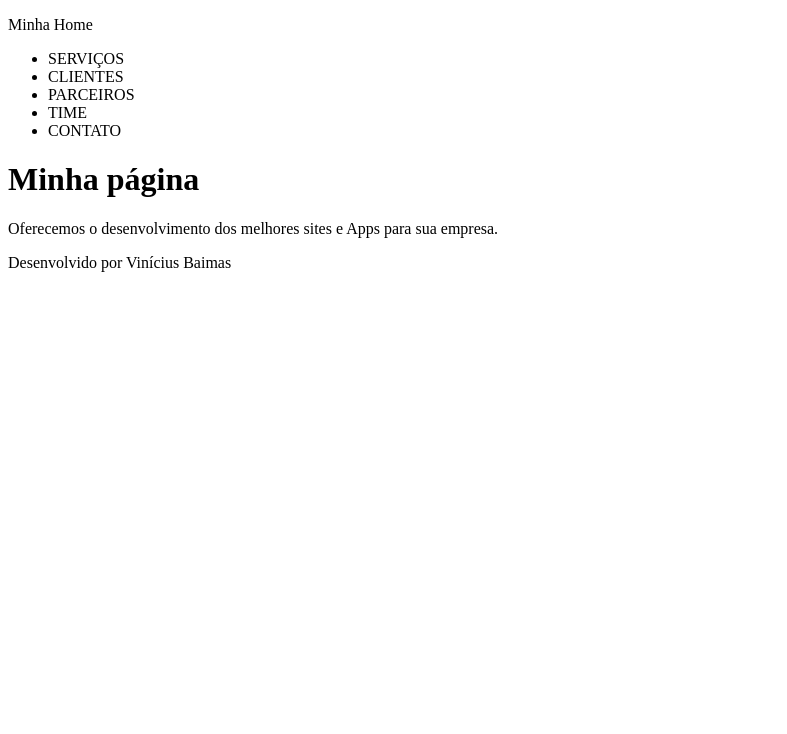
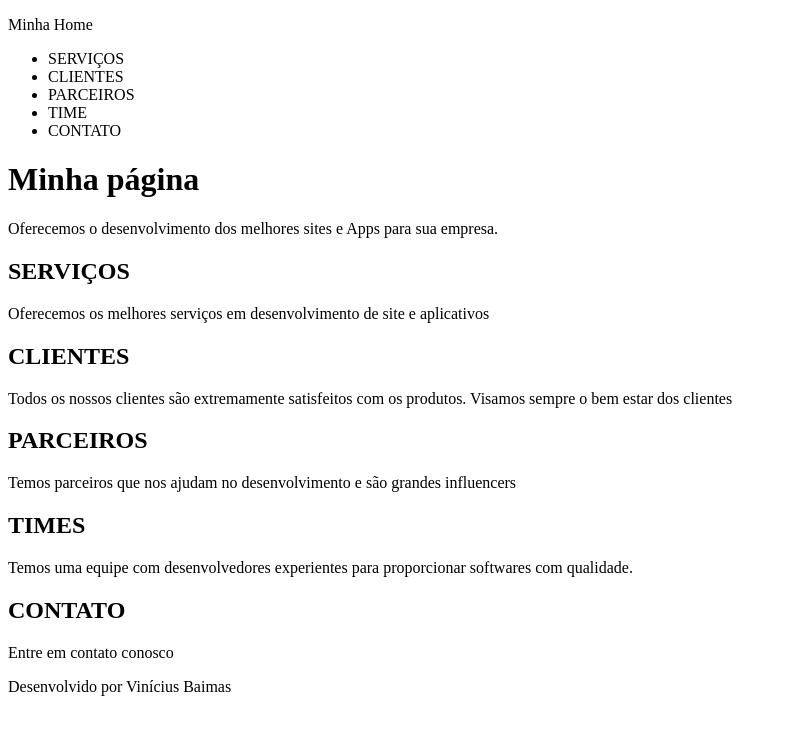
Before and after one commit to baimas/HTML5-CSS3, a plain HTML site: page index.html in a window 1280 px wide. Shown: the whole page, without its empty margins (0-787 px from the left). Drawn offline with Linux system fonts and the light colour scheme.

Commit message:
Definindo sessões

```diff
--- a/index.html
+++ b/index.html
@@ -18,7 +18,6 @@
             <li>CONTATO</li>
         </ul>
 
-
     </nav>
 
     <header>
@@ -27,11 +26,54 @@
         <p>
             Oferecemos o desenvolvimento dos melhores
             sites e Apps para sua empresa.
+        </p>
+    </header>
+
+    <section id="servicos">
+        <h2>SERVIÇOS</h2>
+        <p>
+            Oferecemos os melhores serviços em
+            desenvolvimento de site e aplicativos
+        </p>
+    </section>
+
+    <section id="clientes">
+        <h2>CLIENTES</h2>
+
+        <p>
+            Todos os nossos clientes são extremamente satisfeitos com os produtos.
+            Visamos sempre o bem estar dos clientes
+        </p>
+    </section>
+
+    <section id="parceiros">
+        <h2>PARCEIROS</h2>
+
+        <p>
+            Temos parceiros que nos ajudam no desenvolvimento e são grandes influencers
 
         </p>
 
-    </header>
+    </section>
 
+    <section id="times">
+        <h2>TIMES</h2>
+
+        <p>
+            Temos uma equipe com desenvolvedores experientes
+            para proporcionar softwares com qualidade.
+
+        </p>
+    </section>
+
+    <section>
+        <h2>CONTATO</h2>
+
+        <p>
+            Entre em contato conosco
+        </p>
+
+    </section>
 
 
     <footer>
```
